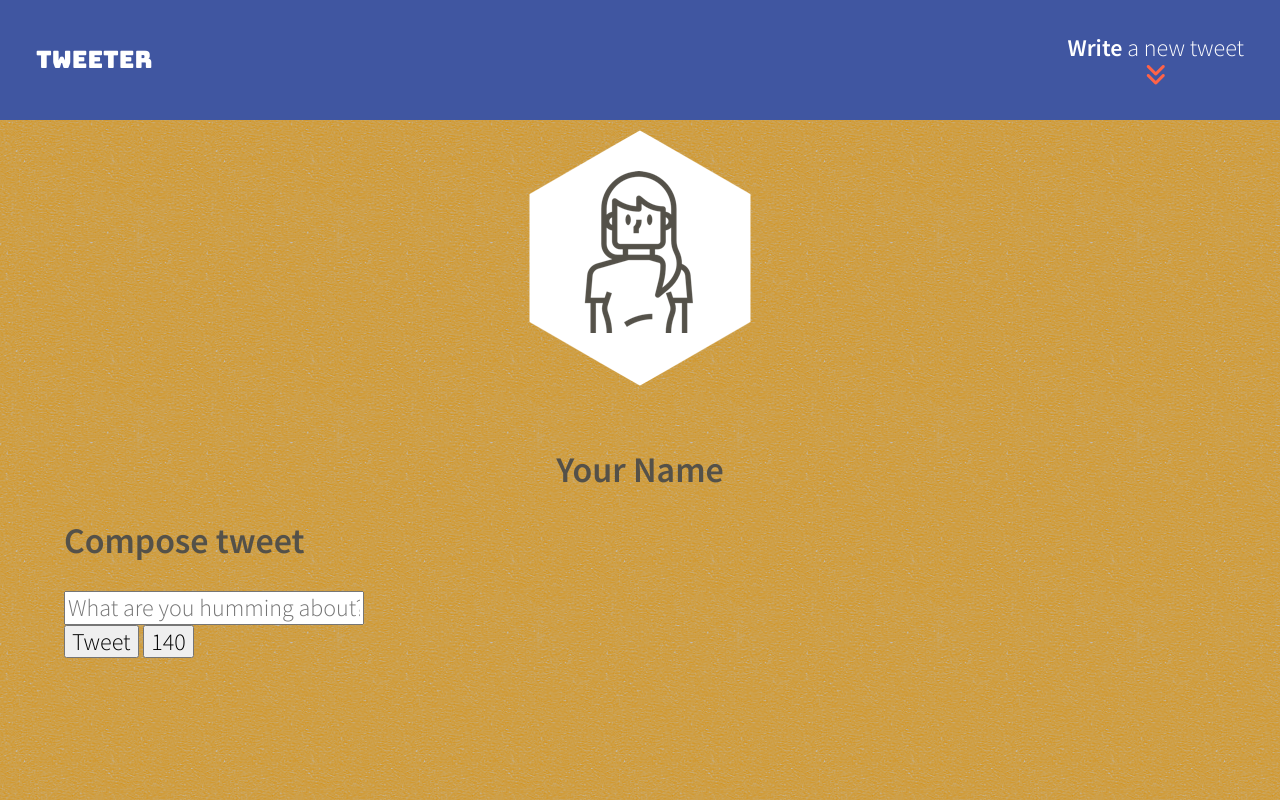
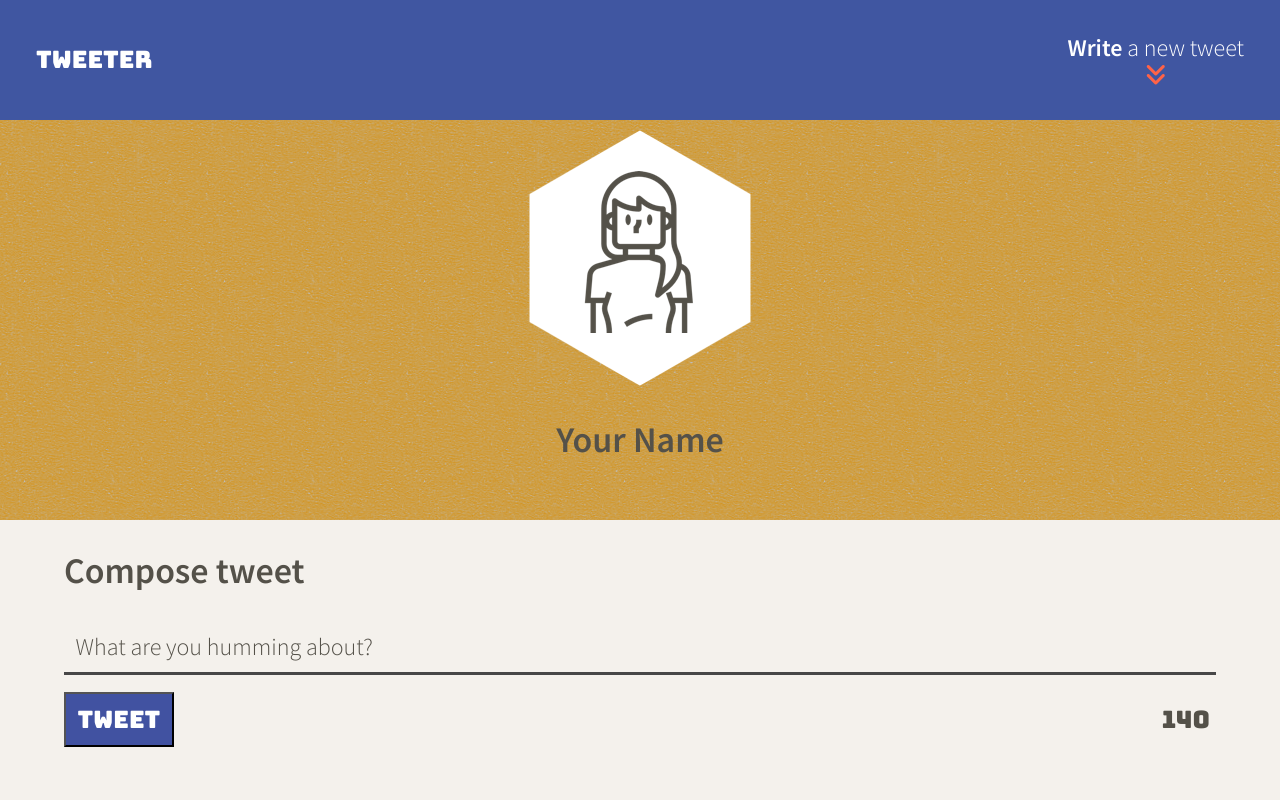
Before and after one commit to open-meadow/tweeter, a website: page public/index.html in a window 1280 px wide. Drawn offline with nearby package versions, Linux system fonts and the light colour scheme.

Commit message:
Style form

```diff
--- a/public/index.html
+++ b/public/index.html
@@ -16,6 +16,7 @@
     <link rel="stylesheet" href="/styles/layout.css" type="text/css" />
     <link rel="stylesheet" href="/styles/nav.css" type="text/css">
     <link rel="stylesheet" href="/styles/header.css" type="text/css">
+    <link rel="stylesheet" href="/styles/new-tweet.css" type="text/css">
 
     <!-- External JS -->
     <script src="https://ajax.googleapis.com/ajax/libs/jquery/3.4.1/jquery.min.js"></script>
@@ -36,11 +37,11 @@
 
     <header>
       <div>
-        <img src="/images/profile-hex.png">
+        <img class="profile-pic" src="/images/profile-hex.png">
       </div>
       <br>
       <div>
-        <h2>Your Name</h2>
+        <h2 class="name">Your Name</h2>
       </div>
     </header>
 
@@ -49,10 +50,11 @@
       <section class="new-tweet">
         <h2>Compose tweet</h2>
         <form method="POST" action="/tweets">
-          <input name="text" id="tweet-text" placeholder="What are you humming about?"></input>
-          <div>
-            <button type="submit">Tweet</button>
-            <button name="counter" class="counter" form="tweet-text">140</button>
+          <!-- <label for="text">Compose tweet:</label> -->
+          <input name="text" id="tweet-text" placeholder="What are you humming about?" class="input-bar"></input>
+          <div class="buttons">
+            <button class="tweet-button" type="submit">Tweet</button>
+            <button class="counter" name="counter" class="counter" form="tweet-text">140</button>
           </div>
         </form>
       </section>
--- a/public/styles/header.css
+++ b/public/styles/header.css
@@ -1,11 +1,17 @@
 @import url('https://fonts.googleapis.com/css2?family=Bungee&family=Source+Sans+Pro:ital,wght@0,300;0,600;1,300;1,600&display=swap');
 
 header {
+  font-family: 'Source Sans Pro', sans-serif;
   height: 400px;
-  margin-top: 130px;
-  margin-bottom: -40px;
+  padding-top: 10px;
   width: 100%;
   display: flex;
   flex-direction: column;
   align-items: center;
+  background-color: #d7971f;
+  background-image: url("/images/beige-paper.png");
 }
+
+.name {
+  margin: auto;
+}
--- a/public/styles/layout.css
+++ b/public/styles/layout.css
@@ -21,21 +21,17 @@ body {
   color: #545149;
   background-color: #f4f1ec;
   font-size: 24px;
+
+  /* declare common font */
+  font-family: 'Source Sans Pro', sans-serif;
 }
 
 /*
  * Additional CSS can be defined below or in other CSS files, as per instructions
  */
 
- body {
-  font-family: 'Source Sans Pro', sans-serif;
-  background-color: #d7971f;
-  background-image: url("/images/beige-paper.png");
-  display: flex;
-  flex-direction: column;
- }
-
  .container {
   width: 90%;
   margin: auto;
+  background-color: #f4f1ec;
  }
--- a/public/styles/nav.css
+++ b/public/styles/nav.css
@@ -9,7 +9,9 @@ nav {
   padding-right: 1.5em;
   display: flex;
   justify-content: space-between;
-  position: fixed;
+  position: sticky;
+  top: 0px;
+  font-family: 'Source Sans Pro', sans-serif;
 }
 
 nav span {
--- /dev/null
+++ b/public/styles/new-tweet.css
@@ -0,0 +1,35 @@
+.input-bar {
+  font-family: 'Source Sans Pro', sans-serif;
+  background-color: #f4f1ec;
+  width: 100%;
+  padding: 1%;
+  margin: auto;
+  border: none;
+  outline: none;
+  border-bottom: 3px solid rgb(71, 71, 71);
+}
+
+.input-bar::placeholder {
+  color: #545149;
+}
+
+.buttons {
+  margin-top: 1.5%;
+  border: none;
+  display: flex;
+  justify-content: space-between;
+}
+
+.tweet-button {
+  background-color: #4152a1;
+  color: white;
+  font-family: 'Bungee', cursive;
+  padding: 1%;
+}
+
+.counter {
+  background: none;
+  border: none;
+  font-family: 'Bungee', cursive;
+  color: #545149;
+}
--- a/server/data-files/initial-tweets.json
+++ b/server/data-files/initial-tweets.json
@@ -8,7 +8,7 @@
     "content": {
       "text": "If I have seen further it is by standing on the shoulders of giants"
     },
-    "created_at": 1670100470710
+    "created_at": 1670110603743
   },
   {
     "user": {
@@ -19,6 +19,6 @@
     "content": {
       "text": "Je pense , donc je suis"
     },
-    "created_at": 1670186870710
+    "created_at": 1670197003743
   }
 ]
```
